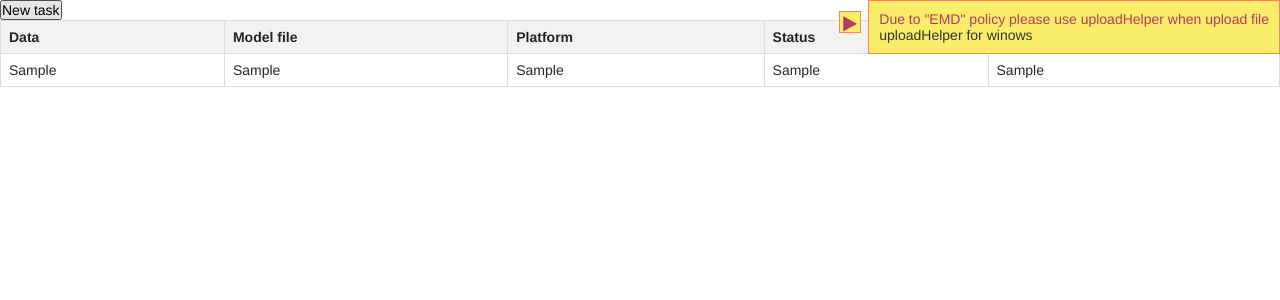
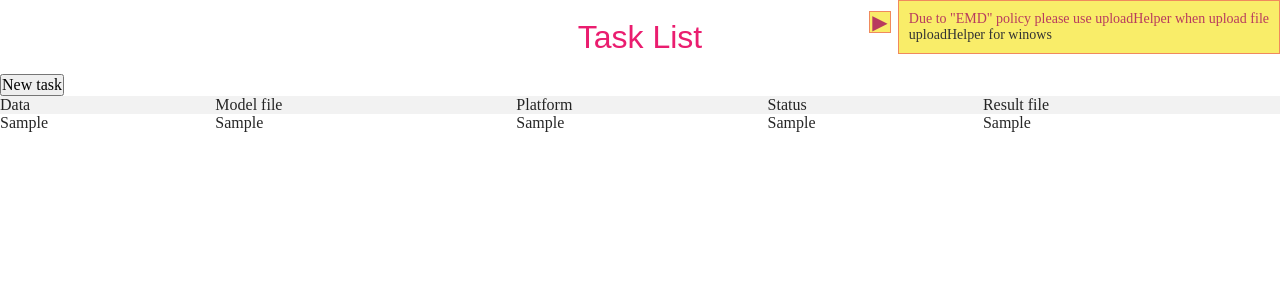
Before and after one commit to lhchg/tasklist, a Django app: template templates/runoob.html in a window 1280 px wide. Shown: the top 300 px of the page. Run offline with Django 4.2, Linux system fonts and the light colour scheme; the template is opened without the code that fills it: most values are stand-ins (such as "Sample title", 1, 10 or a date in 2020).

Commit message:
add title

```diff
--- a/statics/css/styles.css
+++ b/statics/css/styles.css
@@ -58,3 +58,40 @@ tr:hover {
     border: 1px solid #f08a5d;
     user-select: none;
 }
+
+/* for title */
+html, body, div, span, applet, object, iframe, h1, h2, h3, h4, h5, h6, p, blockquote, pre, a, abbr, acronym, address, big, cite, code, del, dfn, em, img, ins, kbd, q, s, samp, small, strike, strong, sub, sup, tt, var, b, u, i, center, dl, dt, dd, ol, ul, li, fieldset, form, label, legend, table, caption, tbody, tfoot, thead, tr, th, td, article, aside, canvas, details, embed, figure, figcaption, footer, header, hgroup, menu, nav, output, ruby, section, summary, time, mark, audio, video {
+    margin: 0;
+    padding: 0;
+    border: 0;
+    font-size: 100%;
+    font: inherit;
+    vertical-align: baseline;
+}
+
+#ranking {
+	position: relative;
+	/*margin-top: 8vw;*/
+	margin-top: 1vw;
+	width: 100%;
+	text-align: center;
+}
+
+#ranking .title {
+	width: 100%;
+    font-size: 2.5vw;
+    color: #ea1d6f;
+    margin-bottom: 1vw;
+    line-height: 1;
+    font-family: "Raleway", "Arial", sans-serif;
+	line-height: 150%;
+}
+
+#ranking .performance_ranking {
+	font-size: 2.0vw;
+}
+
+#ranking .header_table th {
+	cursor: auto;
+}
+/***/
--- a/templates/runoob.html
+++ b/templates/runoob.html
@@ -8,7 +8,13 @@
     <link rel="stylesheet" type="text/css" href="static/css/styles.css">
 </head>
 <body>
+
     <script src="layui/layui.js"></script>
+    <div id="ranking">
+        <div class="title">
+            <th class="performance_ranking" style="vertical-align: top;">Task List</th>
+        </div>
+    </div>
 
     <div id="tip">
         <div id="toggleArrow">&#9654;</div>
```
